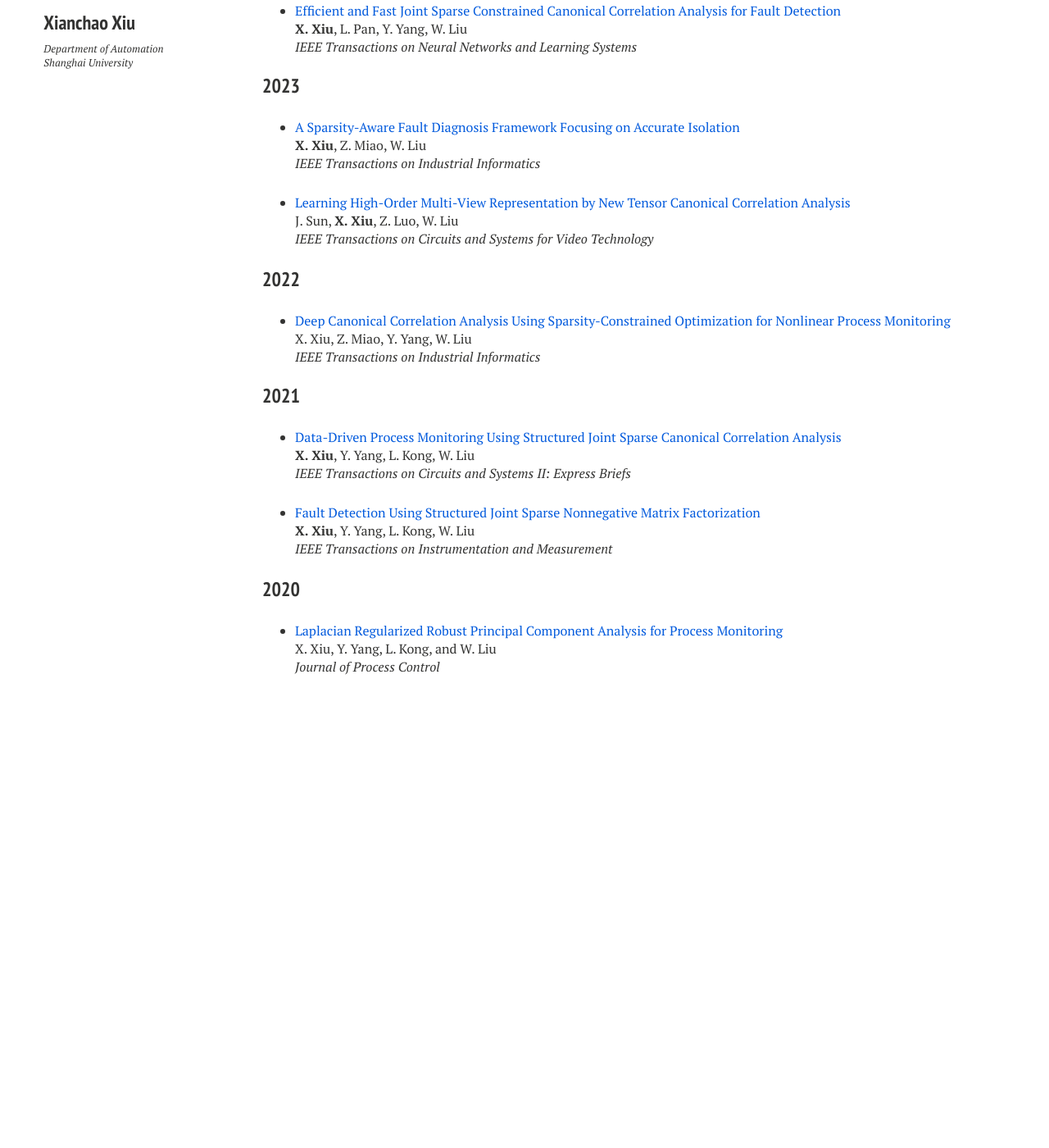
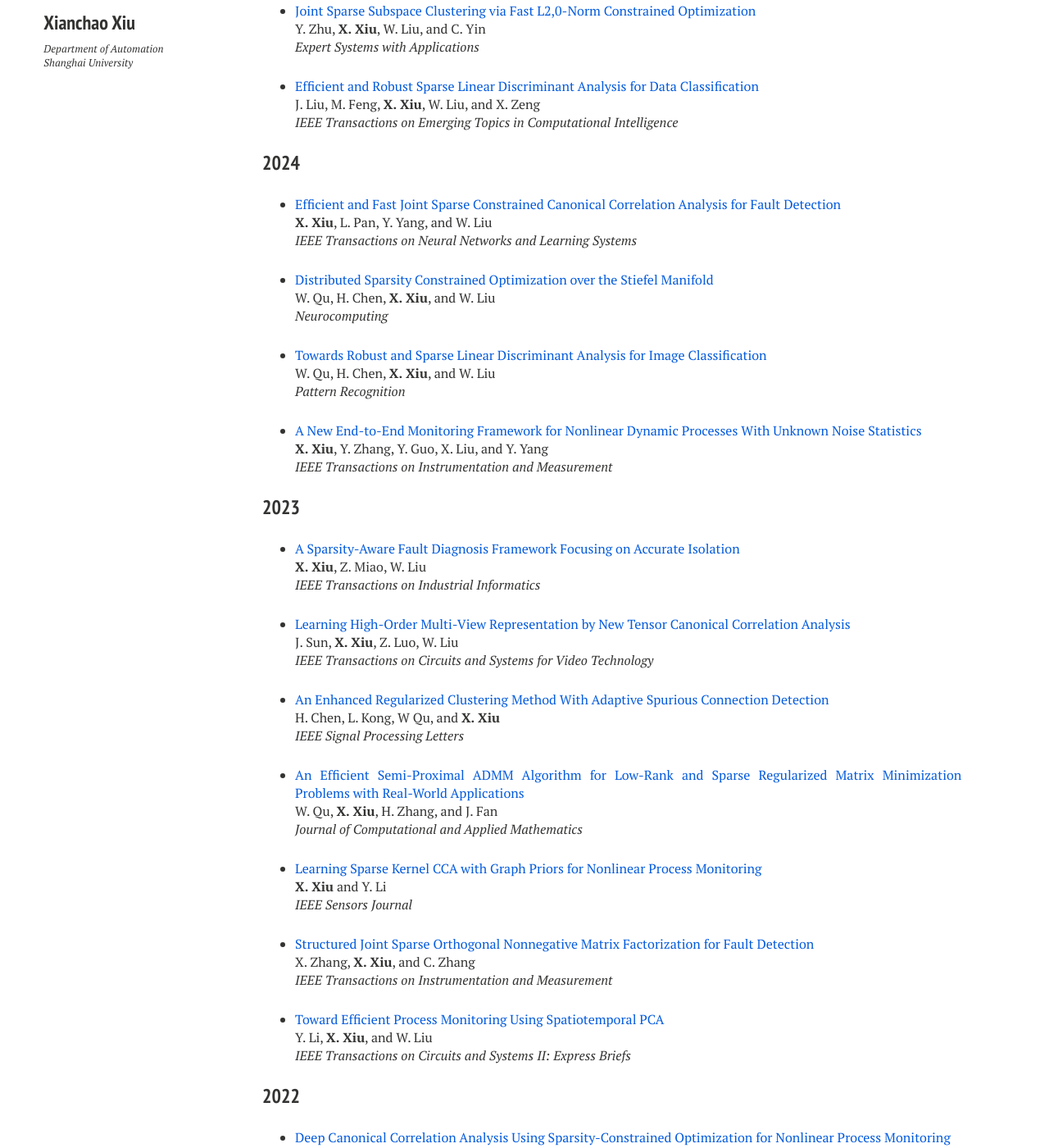
Before and after one commit to xianchaoxiu/xianchaoxiu.github.io, a Jekyll site: the page built from publications/index.md, in a window 1280 px wide and 1400 px high, scrolled down 222 px. Shown: the whole window at 82% size. Built offline with Jekyll 4.4.1, drawn with Linux system fonts in a browser that asks for light colours; nearby versions of some CDN libraries; before the commit the page ends 1142 px from its top, so only the background shows below that; some of the changed text lies outside the part shown.

Commit message:
Update index.md

```diff
--- a/publications/index.md
+++ b/publications/index.md
@@ -13,12 +13,39 @@ You can also browse my <a href="https://www.researchgate.net/profile/Xianchao-Xi
 
 
 
+### 2025
+
+* <a href="https://www.sciencedirect.com/science/article/abs/pii/S095741742402712X" class="textlink" target="_blank">Joint Sparse Subspace Clustering via Fast L2,0-Norm Constrained Optimization</a><br>
+Y. Zhu, <b>X. Xiu</b>, W. Liu, and C. Yin<br>
+<i>Expert Systems with Applications</i><br>
+
+* <a href="https://ieeexplore.ieee.org/abstract/document/10542504" class="textlink" target="_blank">Efficient and Robust Sparse Linear Discriminant Analysis for Data Classification</a><br>
+J. Liu, M. Feng, <b>X. Xiu</b>, W. Liu, and X. Zeng<br>
+<i>IEEE Transactions on Emerging Topics in Computational Intelligence</i><br>
+
+
+
 ### 2024
+
 * <a href="https://ieeexplore.ieee.org/document/9887978" class="textlink" target="_blank">Efficient and Fast Joint Sparse Constrained Canonical Correlation Analysis for Fault Detection</a><br>
-<b>X. Xiu</b>, L. Pan, Y. Yang, W. Liu<br>
+<b>X. Xiu</b>, L. Pan, Y. Yang, and W. Liu<br>
 <i>IEEE Transactions on Neural Networks and Learning Systems</i><br>
 
+* <a href="https://www.sciencedirect.com/science/article/abs/pii/S0925231224010385" class="textlink" target="_blank">Distributed Sparsity Constrained Optimization over the Stiefel Manifold</a><br>
+W. Qu, H. Chen, <b>X. Xiu</b>, and W. Liu<br>
+<i>Neurocomputing</i><br>
+
+* <a href="https://www.sciencedirect.com/science/article/abs/pii/S0031320324002632" class="textlink" target="_blank">Towards Robust and Sparse Linear Discriminant Analysis for Image Classification</a><br>
+W. Qu, H. Chen, <b>X. Xiu</b>, and W. Liu<br>
+<i>Pattern Recognition</i><br>
+
+* <a href="https://ieeexplore.ieee.org/document/9887978" class="textlink" target="_blank">A New End-to-End Monitoring Framework for Nonlinear Dynamic Processes With Unknown Noise Statistics</a><br>
+<b>X. Xiu</b>, Y. Zhang, Y. Guo, X. Liu, and Y. Yang<br>
+<i>IEEE Transactions on Instrumentation and Measurement</i><br>
+
+
 ### 2023
+
 * <a href="https://ieeexplore.ieee.org/abstract/document/10091146" class="textlink" target="_blank">A Sparsity-Aware Fault Diagnosis Framework Focusing on Accurate Isolation</a><br>
 <b>X. Xiu</b>, Z. Miao, W. Liu<br>
 <i>IEEE Transactions on Industrial Informatics</i><br>
@@ -27,26 +54,81 @@ You can also browse my <a href="https://www.researchgate.net/profile/Xianchao-Xi
 J. Sun, <b>X. Xiu</b>, Z. Luo, W. Liu<br>
 <i>IEEE Transactions on Circuits and Systems for Video Technology</i><br>
 
+* <a href="https://ieeexplore.ieee.org/abstract/document/10252040" class="textlink" target="_blank">An Enhanced Regularized Clustering Method With Adaptive Spurious Connection Detection</a><br>
+H. Chen, L. Kong, W Qu, and <b>X. Xiu</b><br>
+<i>IEEE Signal Processing Letters</i><br>
+
+* <a href="https://www.sciencedirect.com/science/article/abs/pii/S0377042722006057" class="textlink" target="_blank">An Efficient Semi-Proximal ADMM Algorithm for Low-Rank and Sparse Regularized Matrix Minimization Problems with Real-World Applications</a><br>
+W. Qu, <b>X. Xiu</b>, H. Zhang, and J. Fan<br>
+<i>Journal of Computational and Applied Mathematics</i><br>
+
+* <a href="https://ieeexplore.ieee.org/abstract/document/10050438" class="textlink" target="_blank">Learning Sparse Kernel CCA with Graph Priors for Nonlinear Process Monitoring</a><br>
+<b>X. Xiu</b> and Y. Li<br>
+<i>IEEE Sensors Journal</i><br>
+
+* <a href="https://ieeexplore.ieee.org/abstract/document/10036023" class="textlink" target="_blank">Structured Joint Sparse Orthogonal Nonnegative Matrix Factorization for Fault Detection</a><br>
+X. Zhang, <b>X. Xiu</b>, and C. Zhang<br>
+<i>IEEE Transactions on Instrumentation and Measurement</i><br>
+
+* <a href="https://ieeexplore.ieee.org/abstract/document/9765518" class="textlink" target="_blank">Toward Efficient Process Monitoring Using Spatiotemporal PCA</a><br>
+Y. Li, <b>X. Xiu</b>, and W. Liu<br>
+<i>IEEE Transactions on Circuits and Systems II: Express Briefs</i><br>
 
 
 
 ### 2022
 * <a href="https://ieeexplore.ieee.org/document/9583864" class="textlink" target="_blank">Deep Canonical Correlation Analysis Using Sparsity-Constrained Optimization for Nonlinear Process Monitoring</a><br>
-X. Xiu, Z. Miao, Y. Yang, W. Liu<br>
+<b>X. Xiu</b>, Z. Miao, Y. Yang, and W. Liu<br>
 <i>IEEE Transactions on Industrial Informatics</i><br>
 
+* <a href="https://www.sciencedirect.com/science/article/abs/pii/S0360544222013184" class="textlink" target="_blank">Towards Efficient State of Charge Estimation of Lithium-ion Batteries Using Canonical Correlation Analysis</a><br>
+Z. Ni, <b>X. Xiu</b>, and Y. Yang<br>
+<i>Energy</i><br>
+
+* <a href="https://ieeexplore.ieee.org/abstract/document/9619966" class="textlink" target="_blank">An Efficient Newton-Based Method for Sparse Generalized Canonical Correlation Analysis</a><br>
+X. Li, <b>X. Xiu</b>, W. Liu, and Z. Miao<br>
+<i>IEEE Signal Processing Letters</i><br>
+
+* <a href="https://ieeexplore.ieee.org/abstract/document/9419678" class="textlink" target="_blank">A Data-Driven Modeling Method for Stochastic Nonlinear Degradation Process With Application to RUL Estimation</a><br>
+Y. Zhang, Y. Yang, H. Li, <b>X. Xiu</b>, and W. Liu<br>
+<i>IEEE Transactions on Systems, Man, and Cybernetics: Systems</i><br>
+
+
+
 ### 2021
+
 * <a href="https://ieeexplore.ieee.org/abstract/document/9068308/" class="textlink" target="_blank">Data-Driven Process Monitoring Using Structured Joint Sparse Canonical Correlation Analysis</a><br>
-<b>X. Xiu</b>, Y. Yang, L. Kong, W. Liu<br>
+<b>X. Xiu</b>, Y. Yang, L. Kong, and W. Liu<br>
 <i>IEEE Transactions on Circuits and Systems II: Express Briefs</i><br>
 
 * <a href="https://ieeexplore.ieee.org/abstract/document/9381237" class="textlink" target="_blank">Fault Detection Using Structured Joint Sparse Nonnegative Matrix Factorization</a> <br>
-<b>X. Xiu</b>, Y. Yang, L. Kong, W. Liu <br>
+<b>X. Xiu</b>, Y. Yang, L. Kong, and W. Liu <br>
 <i>IEEE Transactions on Instrumentation and Measurement</i><br>
 
 
 
 ### 2020
+
 * <a href="https://www.sciencedirect.com/science/article/abs/pii/S095915242030247X" class="textlink" target="_blank">Laplacian Regularized Robust Principal Component Analysis for Process Monitoring</a>  <br>
-X. Xiu, Y. Yang, L. Kong, and W. Liu <br>
+<b>X. Xiu</b>, Y. Yang, L. Kong, and W. Liu <br>
 <i>Journal of Process Control</i><br>
+
+* <a href="https://www.sciencedirect.com/science/article/abs/pii/S0096300320302411" class="textlink" target="_blank">tSSNALM: A Fast Two-Stage Semi-Smooth Newton Augmented Lagrangian Method for Sparse CCA</a>  <br>
+<b>X. Xiu</b>, Y. Yang, L. Kong, and W. Liu<br>
+<i>Applied Mathematics and Computation</i><br>
+
+
+
+### 2019
+
+* <a href="https://www.sciencedirect.com/science/article/abs/pii/S0167947319300039" class="textlink" target="_blank">Alternating direction method of multipliers for nonconvex fused regression problems</a>  <br>
+<b>X. Xiu</b>, W. Liu, L. Li, and L. Kong<br>
+<i>Computational Statistics & Data Analysis</i><br>
+
+
+
+### 2018
+
+* <a href="https://link.springer.com/article/10.1007/s10589-017-9977-7" class="textlink" target="_blank">Iterative Reweighted Methods for L1-Lp Minimization</a>  <br>
+<b>X. Xiu</b>, L. Kong, Y. Li, and H. Qi<br>
+<i>Computational Optimization and Applications</i><br>
```
